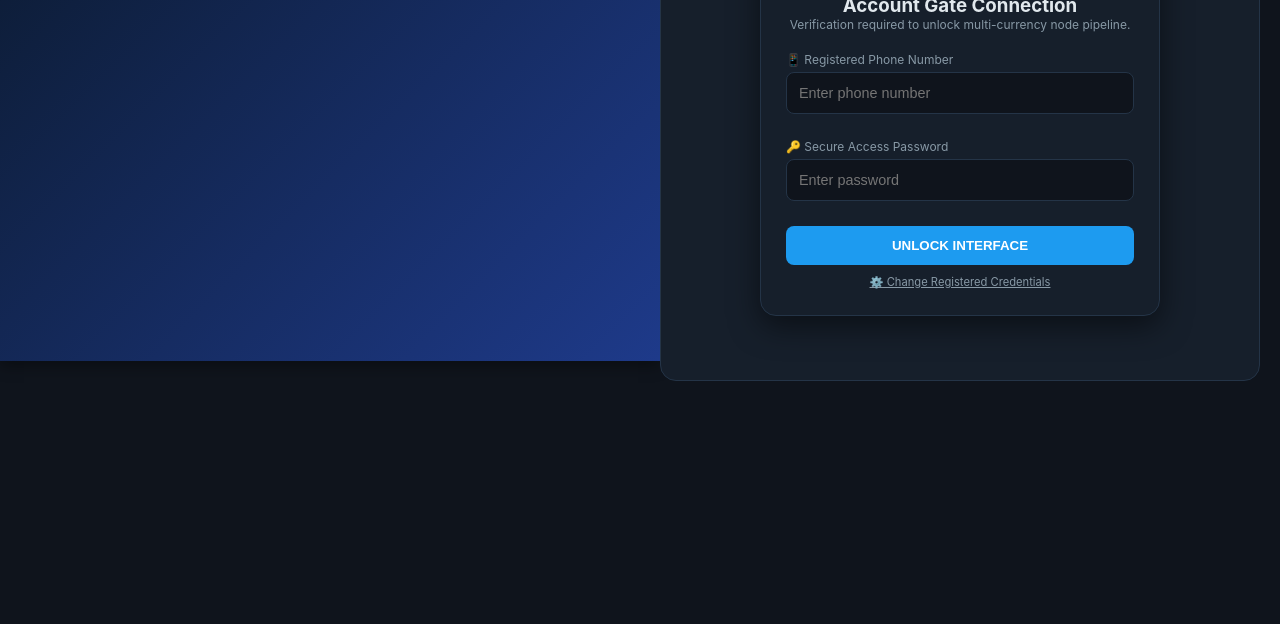
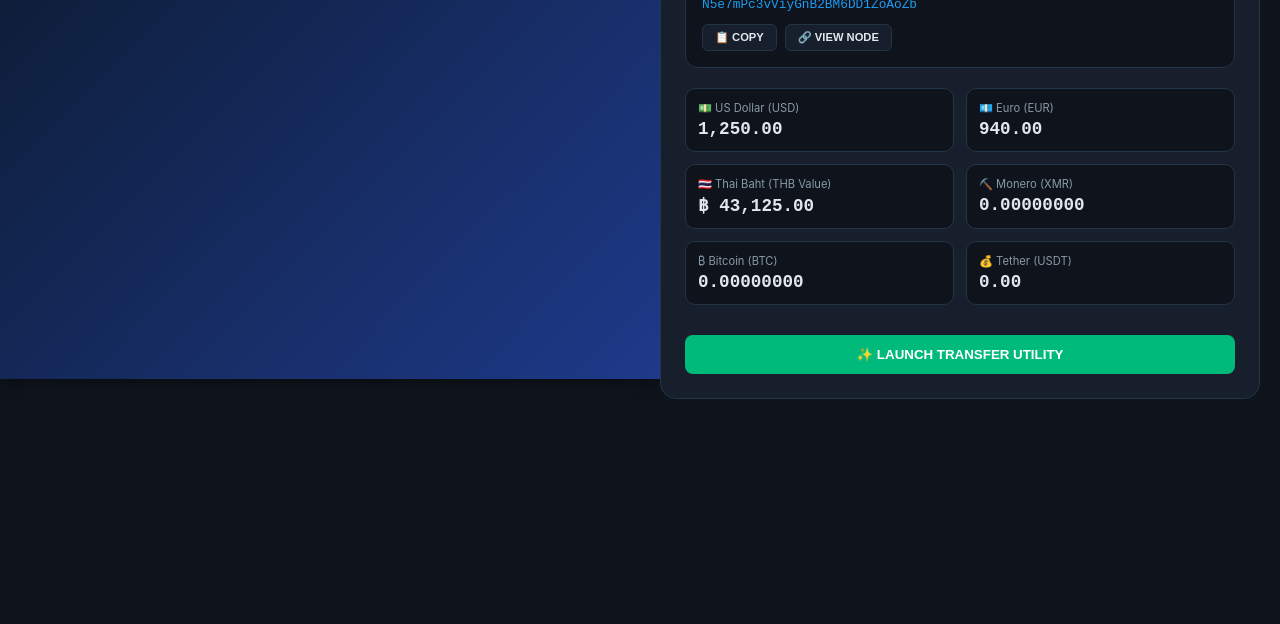
Before and after one commit to Khan-Amit/G-Bsnk--Transfer, a website: page index.html in a window 1280 px wide. Shown: the part 176-800 px from the top of the page. Drawn offline with Linux system fonts and the light colour scheme.

Commit message:
Refactor index.html to remove security gate and update layout
Removed security gate section and related input fields. Updated branding banner and main dashboard layout.

```diff
--- a/index.html
+++ b/index.html
@@ -6,6 +6,7 @@
     <title>G-BANK--Transfer™</title>
     <link rel="stylesheet" href="styles.css">
     <style>
+        /* TOP DECORATION BANNER STYLE */
         .brand-top-banner {
             background: linear-gradient(135deg, #0b192c 0%, #1e3a8a 100%);
             width: 100vw;
@@ -45,58 +46,11 @@
             color: #ffffff;
             font-weight: bold;
         }
-        .security-gate {
-            background: var(--card-bg);
-            border: 1px solid var(--border-color);
-            border-radius: 16px;
-            padding: 25px;
-            max-width: 400px;
-            margin: 40px auto;
-            text-align: center;
-            box-shadow: 0 10px 30px rgba(0,0,0,0.5);
-        }
-        .security-input-group {
-            margin: 15px 0;
-            text-align: left;
-        }
-        .security-input-group label {
-            display: block;
-            font-size: 0.75rem;
-            color: var(--text-sub);
-            margin-bottom: 5px;
-        }
-        .security-gate input {
-            width: 100%;
-            padding: 12px;
-            background: var(--bg-dark);
-            border: 1px solid var(--border-color);
-            color: white;
-            border-radius: 8px;
-            margin-bottom: 10px;
-            font-size: 0.9rem;
-        }
-        .btn-gate {
-            width: 100%;
-            padding: 12px;
-            background: var(--accent-blue);
-            color: white;
-            border: none;
-            border-radius: 8px;
-            font-weight: bold;
-            cursor: pointer;
-        }
-        .config-link {
-            font-size: 0.7rem;
-            color: var(--text-sub);
-            cursor: pointer;
-            text-decoration: underline;
-            margin-top: 10px;
-            display: inline-block;
-        }
     </style>
 </head>
 <body>
 
+    <!-- TOP BRANDING BANNER -->
     <div class="brand-top-banner">
         <div class="brand-stripe">
             <div class="brand-logo-text">
@@ -104,42 +58,50 @@
             </div>
             <div class="system-metrics">
                 <div>Visitors: <span id="visitorCount" class="metric-badge">002,481</span></div>
-                <div>Session Security: <span id="lockStatusBadge" class="metric-badge" style="color:#e0245e;">LOCKED</span></div>
+                <div>Status: <span class="metric-badge" style="color:#00ba7c; border-color:#00ba7c;">READY</span></div>
             </div>
         </div>
     </div>
 
-    <!-- SECURITY CHECKPOINT CONTAINER -->
-    <div class="container" id="securityGate">
-        <div class="security-gate">
-            <div style="font-size: 2.5rem; margin-bottom: 10px;">🛡️</div>
-            <h3>Account Gate Connection</h3>
-            <p style="font-size: 0.75rem; color: var(--text-sub); margin-bottom: 20px;">Verification required to unlock multi-currency node pipeline.</p>
+    <!-- MAIN DASHBOARD APP PANEL (OPENS DIRECTLY) -->
+    <div class="container" id="mainApp">
+        <!-- HEADER -->
+        <div class="header">
+            <div>
+                <span class="title">⚖️ MARDUK · G-BANK NETWORK</span>
+                <span class="sub">Decentralized Multi-Currency Processor</span>
+            </div>
+            <div class="time" id="headerTime">--:--:--</div>
+        </div>
 
-            <div class="security-input-group">
-                <label>📱 Registered Phone Number</label>
-                <input type="text" id="gatePhone" placeholder="Enter phone number">
+        <!-- LINKED NODE CARD component -->
+        <div class="wallet-box">
+            <div class="wallet-label">📬 Linked Node Network Address</div>
+            <div class="wallet-address">
+                <a href="https://xmrchain.net" target="_blank">
+                    45ktWDeTNtUcVMXfJRKS6bbXMznMAStZFX6niJHcVy9uQk132bHJ21QTC5AKvqyx9XJN5e7mPc3vViyGnB2BM6DD1ZoAoZb
+                </a>
             </div>
-
-            <div class="security-input-group">
-                <label>🔑 Secure Access Password</label>
-                <input type="password" id="gatePassword" placeholder="Enter password">
-            </div>
-
-            <button class="btn-gate" onclick="verifyGateCredentials()">UNLOCK INTERFACE</button>
-
-            <span class="config-link" onclick="togglePasswordConfiguration()">⚙️ Change Registered Credentials</span>
-
-            <div id="configPanel" style="display: none; border-top: 1px dashed var(--border-color); margin-top: 15px; padding-top: 15px; text-align: left;">
-                <h4 style="font-size: 0.8rem; margin-bottom: 10px; color: var(--accent-blue);">Configure New Credentials</h4>
-                <input type="text" id="newPhone" placeholder="New Phone Number">
-                <input type="password" id="newPassword" placeholder="New Password">
-                <button class="btn-small" style="width: 100%; margin-top: 5px; background: var(--accent-green);" onclick="saveNewCredentials()">SAVE SETTINGS</button>
+            <div class="wallet-actions">
+                <button class="btn-small" onclick="copyWallet()">📋 COPY</button>
+                <button class="btn-small" onclick="window.open('https://xmrchain.net','_blank')">🔗 VIEW NODE</button>
             </div>
         </div>
+
+        <!-- USER BALANCES GENERATION MATRIX -->
+        <div class="balance-grid" id="balanceContainer">
+            <div class="balance-item"><div class="label">💵 US Dollar (USD)</div><div class="value usdt" id="usdBal">1,250.00</div></div>
+            <div class="balance-item"><div class="label">💶 Euro (EUR)</div><div class="value eth" id="eurBal">940.00</div></div>
+            <div class="balance-item"><div class="label">🇹🇭 Thai Baht (THB Value)</div><div class="value thb" id="thbVal">฿ 43,125.00</div></div>
+            <div class="balance-item"><div class="label">⛏️ Monero (XMR)</div><div class="value xmr" id="xmrBal">0.00000000</div></div>
+            <div class="balance-item"><div class="label">₿ Bitcoin (BTC)</div><div class="value btc" id="btcBal">0.00000000</div></div>
+            <div class="balance-item"><div class="label">💰 Tether (USDT)</div><div class="value usdt" id="usdtBal">0.00</div></div>
+        </div>
+
+        <button class="btn-gate" style="background: var(--accent-green); margin-top: 10px; width:100%; padding:12px; border:none; border-radius:8px; color:white; font-weight:bold; cursor:pointer;" onclick="openATM()">✨ LAUNCH TRANSFER UTILITY</button>
     </div>
 
-    <!-- MAIN HUNDI PAYMENTS MODULE -->
+    <!-- HUNDI PAYMENT OVERLAY POPUP -->
     <div class="atm-overlay" id="atmOverlay" style="display:none;">
         <div class="atm-box">
             <div class="atm-icon">🏦</div>
@@ -214,22 +176,40 @@
         </div>
     </div>
 
-    <!-- MAIN APP LANDING VIEW -->
-    <div class="container" id="mainApp" style="display:none;">
-        <div class="header">
-            <div>
-                <span class="title">⚖️ MARDUK · G-BANK NETWORK</span>
-                <span class="sub">Decentralized Multi-Currency Processor</span>
-            </div>
-            <div class="time" id="headerTime">--:--:--</div>
-        </div>
+    <script>
+        window.addEventListener('DOMContentLoaded', () => {
+            updateClock();
+            setInterval(updateClock, 1000);
+            initializeCounter();
+        });
 
-        <div class="wallet-box">
-            <div class="wallet-label">📬 Linked Node Network Address</div>
-            <div class="wallet-address">
-                <a href="https://xmrchain.net" target="_blank">
-                    45ktWDeTNtUcVMXfJRKS6bbXMznMAStZFX6niJHcVy9uQk132bHJ21QTC5AKvqyx9XJN5e7mPc3vViyGnB2BM6DD1ZoAoZb
-                </a>
-            </div>
-            <div class="wallet-actions">
-                <button class="btn-small" onclick="copyWallet()">📋 COPY</button>
+        function updateClock() {
+            const now = new Date();
+            const timeEl = document.getElementById('headerTime');
+            if (timeEl) timeEl.innerText = now.toLocaleTimeString();
+        }
+
+        function initializeCounter() {
+            let currentCount = parseInt(localStorage.getItem('gBankVisitorCount')) || 2481;
+            currentCount++;
+            localStorage.setItem('gBankVisitorCount', currentCount);
+            document.getElementById('visitorCount').innerText = currentCount.toLocaleString();
+        }
+
+        function openATM() { document.getElementById('atmOverlay').style.display = 'flex'; }
+        function closeATM() { document.getElementById('atmOverlay').style.display = 'none'; }
+
+        function copyWallet() {
+            const address = document.querySelector('.wallet-address a').innerText;
+            navigator.clipboard.writeText(address).then(() => alert("Linked node address copied."));
+        }
+
+        function confirmHundi() {
+            const amount = parseFloat(document.getElementById('atmAmount').value);
+            const currency = document.getElementById('atmCurrency').value;
+            const commission = parseFloat(document.getElementById('atmCommission').value) || 2.5;
+
+            if (!amount || isNaN(amount)) {
+                alert("Please type a valid numerical transaction value.");
+                return;
+            }
```
